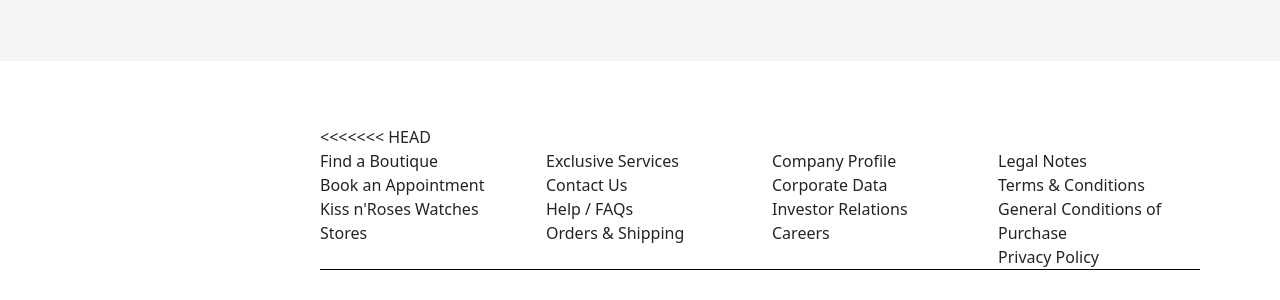
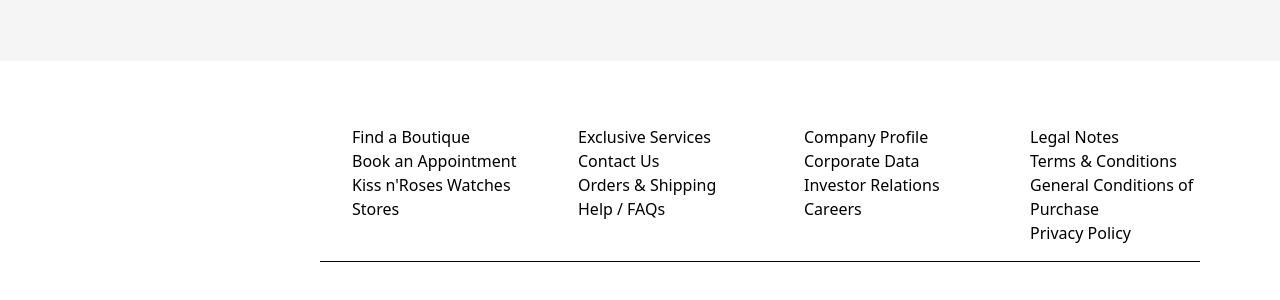
Before and after one commit to luisbarberena2002/luisbarberena2002.github.io, a plain HTML site: page src/index.html in a window 1280 px wide. Shown: the part 3395-3695 px from the top of the page. Drawn offline with nearby package versions, Linux system fonts and the light colour scheme.

Commit message:
actualizando el index.html

```diff
--- a/src/index.html
+++ b/src/index.html
@@ -138,45 +138,6 @@
 
       </section>
 
-      <!--
-      <section>
-        <div class="wrapper-card1" data-aos="fade-right">
-            <div class="product-img">
-              <img id="shirt-front" src="/assets/Modelo-camisa-front.jpeg" height="420" width="327">
-              <img id="shirt-back" src="/assets/Modelo-camisa-back.jpeg" height="420" width="327">
-            </div>
-            <div class="product-info">
-              <div class="product-text">
-                <h1>Simple T-shirt</h1>
-                <h2>by Carl designs</h2>
-                <p>Harvest Vases are a reinterpretation<br> of peeled fruits and vegetables as<br> functional objects. The surfaces<br> appear to be sliced and pulled aside,<br> allowing room for growth. </p>
-              </div>
-              <div class="product-price-btn">
-                <p><span>18</span>$</p>
-                <button class="shadow-lg" type="button" data-tilt data-tilt-glare data-tilt-max-glare="0.8">buy now</button>
-              </div>
-            </div>
-          </div>
-          <div class="wrapper-card2" data-aos="fade-left">
-            <div class="product-img">
-              <img id="shirt-front" src="/assets/Modelo-camisa-front.jpeg" height="420" width="327">
-              <img id="shirt-back" src="/assets/Modelo-camisa-back.jpeg" height="420" width="327">
-            </div>
-            <div class="product-info">
-              <div class="product-text">
-                <h1>The loot T-shirt</h1>
-                <h2>by Charles Darwin</h2>
-                <p>Harvest Vases are a reinterpretation<br> of peeled fruits and vegetables as<br> functional objects. The surfaces<br> appear to be sliced and pulled aside,<br> allowing room for growth. </p>
-              </div>
-              <div class="product-price-btn">
-                <p><span>22</span>$</p>
-                <button class="shadow-lg" type="button" data-tilt data-tilt-glare data-tilt-max-glare="0.8">buy now</button>
-              </div>
-            </div>
-          </div>
-      </section>
-      -->
-
       <section class="banner-2-wrapper">
         <div class="row col-row">
           <div class="col image-banner-2 justify-content-center" data-aos="fade-right" data-aos-duration="1000">
@@ -215,34 +176,6 @@
           </div>
         </div>
         <div class="footer-bottom-container">
-<<<<<<< HEAD
-          <div class="row">
-            <div class="col">
-              <div class="col">Find a Boutique</div>
-              <div class="col">Book an Appointment</div>
-              <div class="col">Kiss n'Roses Watches Stores</div>
-            </div>
-            <div class="col">
-              <div class="col">Exclusive Services</div>
-              <div class="col">Contact Us</div>
-              <div class="col">Help / FAQs</div>
-              <div class="col">Orders & Shipping</div>
-            </div>
-            <div class="col">
-              <div class="col">Company Profile</div>
-              <div class="col">Corporate Data</div>
-              <div class="col">Investor Relations</div>
-              <div class="col">Careers</div>
-            </div>
-            <div class="col">
-              <div class="col">Legal Notes</div>
-              <div class="col">Terms & Conditions</div>
-              <div class="col">General Conditions of Purchase</div>
-              <div class="col">Privacy Policy</div>
-            </div>
-          </div>
-          <div class="kiss-logo"><img src="/" alt=""></div>
-=======
           <div class="row footer-list">
             <div class="col">
               <ul>
@@ -278,7 +211,6 @@
           </div>
           <div class="kiss-logo"><img src="/assets/kiss-logo.png" alt="kiss-logo" width="15%" height="15%"></div>
           <div class="rights">© Kiss 'n Roses</div>
->>>>>>> aa7f6f3971e281940783308bbcfb8d30895d3623
         </div>
       </footer>
 
```
Also changed, not shown: 1 other file.
